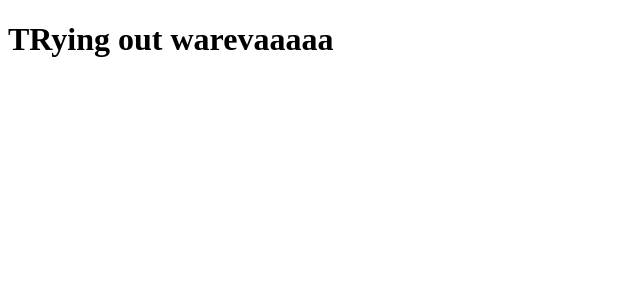
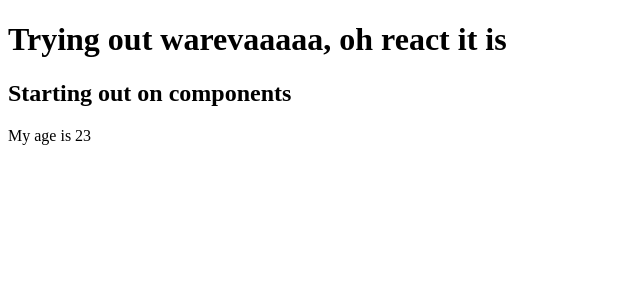
Before and after one commit to Annaliskirwa/_Crash_into_react, a React (Create React App) app in the folder myapp/: page / in a window 1280 px wide. Shown: the top 300 px of the page, without its empty margins (0-640 px from the left). Built offline with nearby package versions, Linux system fonts and the light colour scheme.

Commit message:
React functions and components

```diff
--- a/myapp/src/App.js
+++ b/myapp/src/App.js
@@ -1,9 +1,19 @@
 function App() {
   return (
     <div>
-      <h1>TRying out warevaaaaa</h1>
+      <h1>Trying out warevaaaaa, oh react it is</h1>
+      <MyAge></MyAge>
     </div>
   );
 }
 
+function MyAge(){
+  return(
+    <div>
+      <h2>Starting out on components</h2>
+      <p>My age is 23</p>
+    </div>
+  )
+}
+
 export default App;
```
